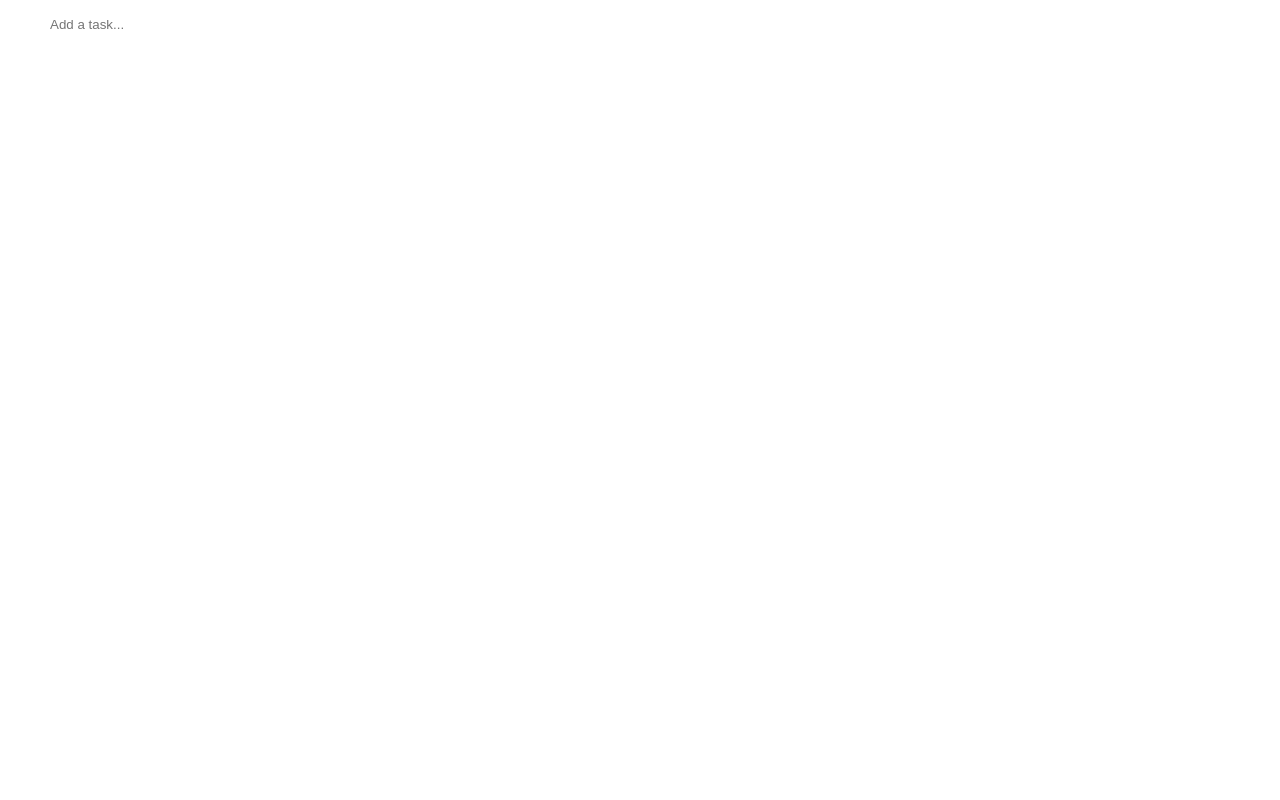
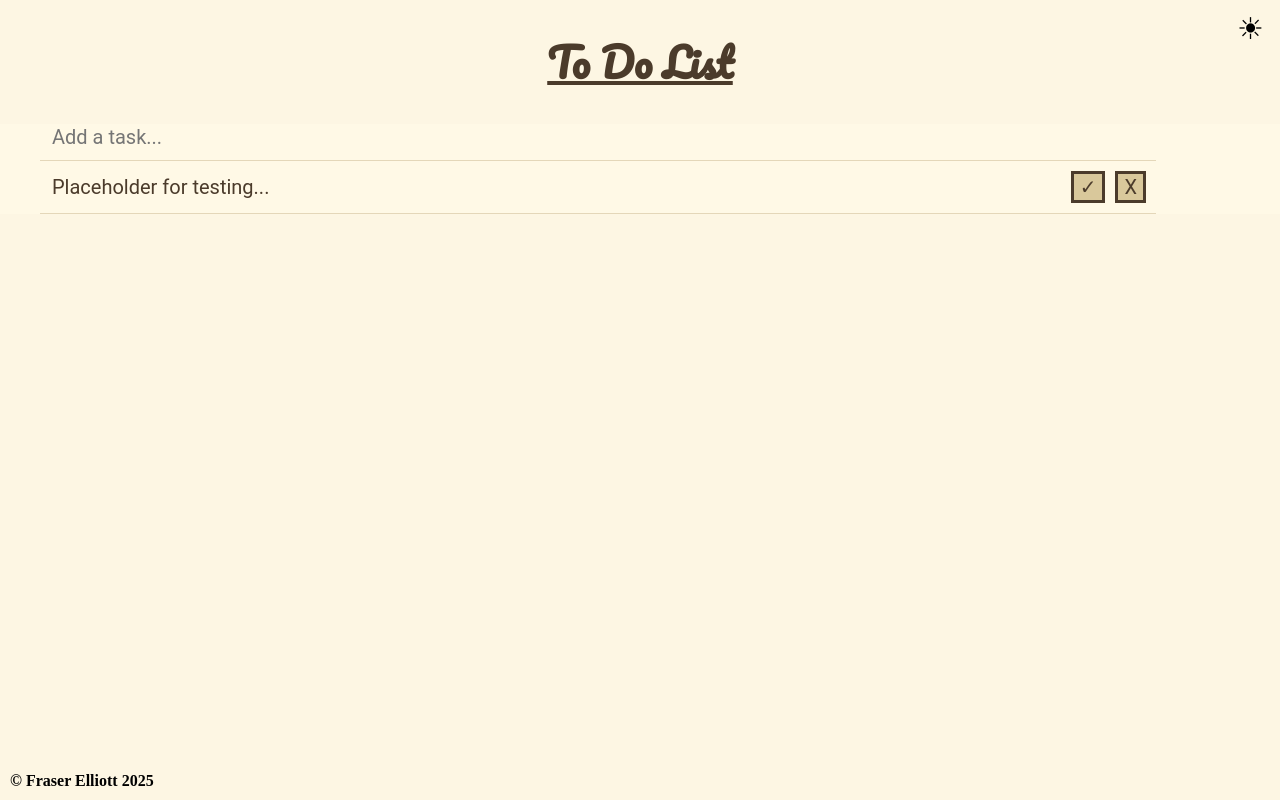
Before and after one commit to fraserelliott/to-do-list, a plain HTML site: page index.htm in a window 1280 px wide. Drawn offline with Linux system fonts and the light colour scheme.

Commit message:
added colour and font scheme. added footer. added placeholder entry to test styling.

```diff
--- a/assets/css/style.css
+++ b/assets/css/style.css
@@ -1,15 +1,82 @@
+:root {
+--bg-page: #fdf6e3;
+--bg-row:  #fff9e6;
+--font-color: #4b3b2b;
+--border-color: #e4d7b9;
+--btn-bg: #d9c89b;
+--btn-hover-bg: #cdb67a;
+--accent-color: #b28843;
+--focus-outline: #a3783c;
+--primary-font: 'Roboto', sans-serif;
+--header-font: 'Pacifico', cursive;
+}
+
+.darkmode {
+    --bg-page: #1e1e1e;
+    --bg-row: #252526;
+    --font-color: #d4d4d4;
+    --border-color: #3c3c3c;
+    --btn-bg: #0e639c;
+    --btn-hover-bg: #1177bb;
+    --accent-color: #569cd6;
+    --focus-outline: #3794ff;
+}
+
+html, body {
+    height: 100%;
+    margin: 0;
+    display: flex;
+    flex-direction: column;
+}
+
+body {
+    background-color: var(--bg-page);
+}
+
+h1 {
+    text-align: center;
+    color: var(--font-color);
+    font-family: var(--header-font);
+    text-decoration: underline;
+    font-size: 40px;
+}
+
+.darkmodebtn {
+    position: fixed;
+    right: 10px;
+    top: 10px;
+    border: none;
+    font-size: 30px;
+    background-color: transparent;
+    cursor: pointer;
+}
+
 ul {
     list-style-type: none;
+    background-color: var(--bg-row);
+    font-family: var(--primary-font);
 }
 
 .task {
     display: flex;
     flex-direction: row;
     width: 90%;
+    border-bottom: 1px solid #e4d7b9;
+    padding-bottom: 0.5em;
+    margin-bottom: 0.5em;
+    font-size: 20px;
 }
 
 .completed {
     background-color: green;
+}
+
+.task input,
+.task button {
+    color: var(--font-color);
+    font-size: inherit;
+    font-family: inherit;
+    margin: 0 10px 0 10px;
 }
 
 .task input {
@@ -18,6 +85,17 @@ ul {
     border: none;
 }
 
-.taskbtn {
+.task button {
     margin-left: auto;
+    background-color: var(--btn-bg);
+    border: 3px solid var(--font-color);
 }
+
+main {
+    flex: 1;
+}
+
+footer {
+    font-weight: bold;
+    margin: 10px;
+}
--- a/assets/scripts/to-do-list.js
+++ b/assets/scripts/to-do-list.js
@@ -67,8 +67,8 @@ document.addEventListener('DOMContentLoaded', function () {
 
         //Button to mark it complete
         let completebtn = document.createElement("button");
-        completebtn.classList.add("taskbtn");
         completebtn.textContent = "\u2713";
+        completebtn.ariaLabel = "Mark Complete";
         completebtn.addEventListener("click", (e) => {
             toggleComplete(li, task);
         });
@@ -76,8 +76,8 @@ document.addEventListener('DOMContentLoaded', function () {
 
         //Button to delete
         let deletebtn = document.createElement("button");
-        deletebtn.classList.add("taskbtn");
         deletebtn.textContent = "X";
+        deletebtn.ariaLabel = "Delete";
         deletebtn.addEventListener("click", (e) => {
             deleteElement(li, task);
         });
--- a/index.htm
+++ b/index.htm
@@ -1,19 +1,39 @@
 <!DOCTYPE html>
 <html lang="en">
+
 <head>
     <meta charset="UTF-8">
     <meta name="viewport" content="width=device-width, initial-scale=1.0">
     <script src="./assets/scripts/to-do-list.js"></script>
     <link rel="stylesheet" href="./assets/css/style.css">
+
+    <link href="https://fonts.googleapis.com/css2?family=Pacifico&display=swap" rel="stylesheet">
     <title>To-Do List</title>
 </head>
+
 <body>
 
-    <ul id="tasklist">
-        <li class="task">
-            <input type="text" id="taskinput" placeholder="Add a task..."></span>
-        </li>
-    </ul>
+    <main>
+        <h1>To Do List</h1>
+
+        <button class="darkmodebtn" aria-label="Toggle dark mode">&#9728;</button>
+
+        <ul id="tasklist">
+            <li class="task">
+                <input type="text" id="taskinput" placeholder="Add a task..."></span>
+            </li>
+            <li class="task">
+                <input type="text" value="Placeholder for testing...">
+                <button>&#10003;</button>
+                <button>X</button>
+            </li>
+        </ul>
+    </main>
+
+    <footer>
+        &copy; Fraser Elliott 2025
+    </footer>
 
 </body>
+
 </html>
```
